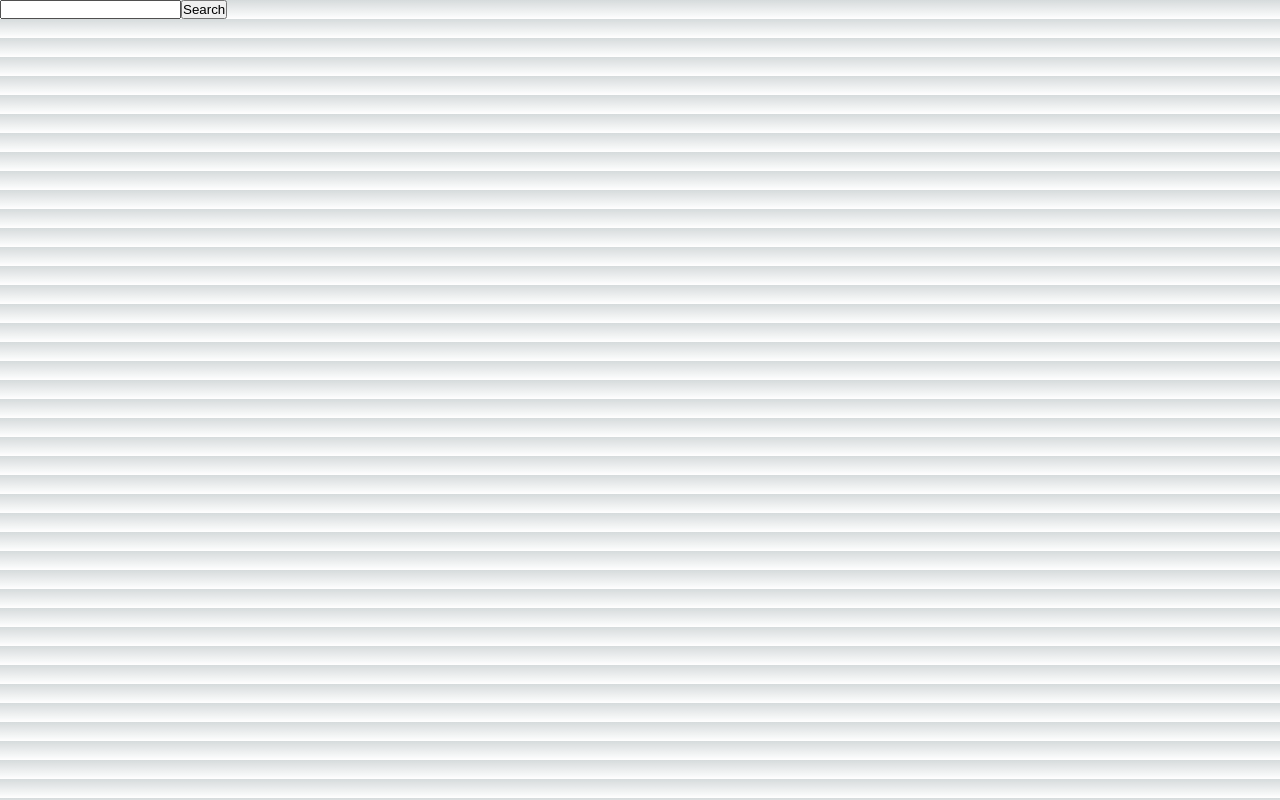
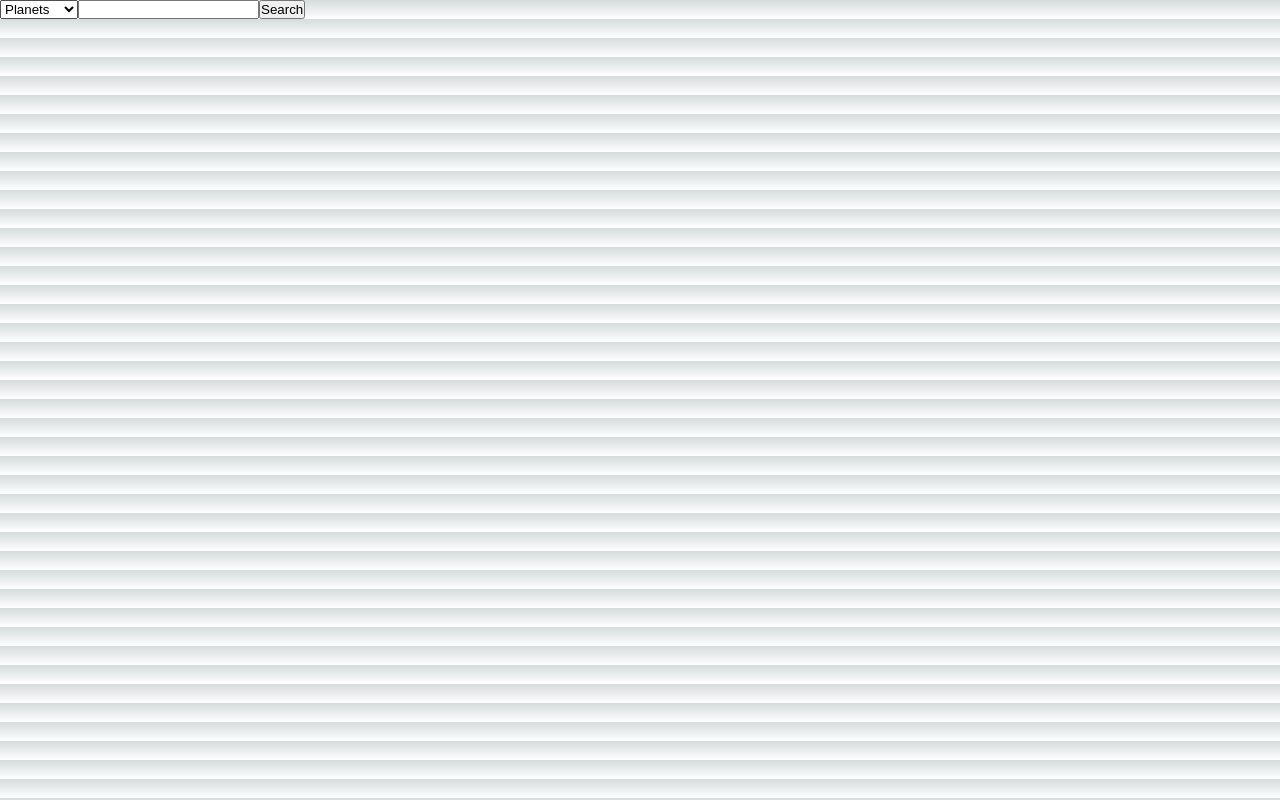
Before and after one commit to RPangil/sw-engine, a Next.js app: page / in a window 1280 px wide. Built offline with nearby package versions, Linux system fonts and the light colour scheme.

Commit message:
Added more functionality to search

```diff
--- a/components/SearchBar.js
+++ b/components/SearchBar.js
@@ -1,27 +1,65 @@
 import useInput from "@/hooks/use-input";
+import { useRouter } from "next/router";
 
 const notEmpty = (value) => value.trim() !== '';
+const PLANETS_URL = 'https://swapi.dev/api/planets/';
+const PEOPLE_URI = 'https://swapi.dev/api/people';
+const FILMS_URL = 'https://swapi.dev/api/films';
+const SPECIES_URL = 'https://swapi.dev/api/species';
+const STARSHIPS_URL = 'https://swapi.dev/api/starships';
+const VEHICLES_URL = 'https://swapi.dev/api/vehicles';
 
 const SearchBar = () =>
 {
+    const router = useRouter();
+
     const {
         value: serachValue,
+        isValid: searchIsValid,
         inputChange: searchInputChange,
         inputBlur: searchInputBlur,
         reset: searchInputReset
     } = useInput(notEmpty);
 
+    const {
+        value: typeValue,
+        inputChange: typeInputChange,
+        inputBlur: typeInputBlur,
+    } = useInput(notEmpty);
+
+    const fetchResult = async () =>
+    {
+        try
+        {
+            const res = await fetch('https://swapi.dev/api/people/?search='+serachValue);
+            const data = await res.json();
+            console.log(data);
+            //console.log(data.results[0].birth_year);
+        }
+        catch(err)
+        {
+            console.log(err);
+        }
+    }
+
     const searchHandler = (event) =>
     {
         event.preventDefault();
 
-        console.log(process.env.PLANET_URL+serachValue);
-
+        fetchResult();
         searchInputReset();
     }
 
     return (
         <form onSubmit={searchHandler}>
+            <select name="type" id="type" >
+                <option value='planets'>Planets</option>
+                <option value='people'>People</option>
+                <option value='films'>Films</option>
+                <option value='species'>Species</option>
+                <option value='starships'>Starships</option>
+                <option value='vehicles'>Vehicles</option>
+            </select>
             <input type="search" onChange={searchInputChange} onBlur={searchInputBlur} value={serachValue} />
             <button onClick={searchHandler}>Search</button>
         </form>
```
